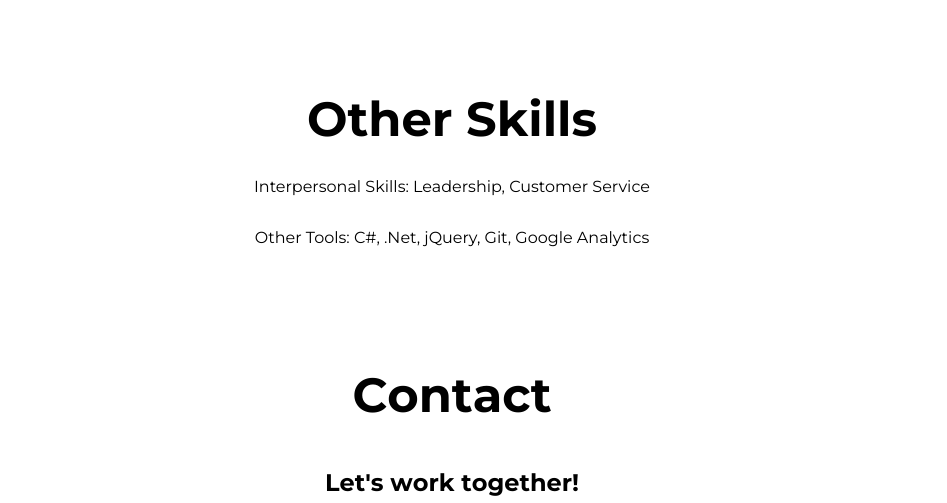
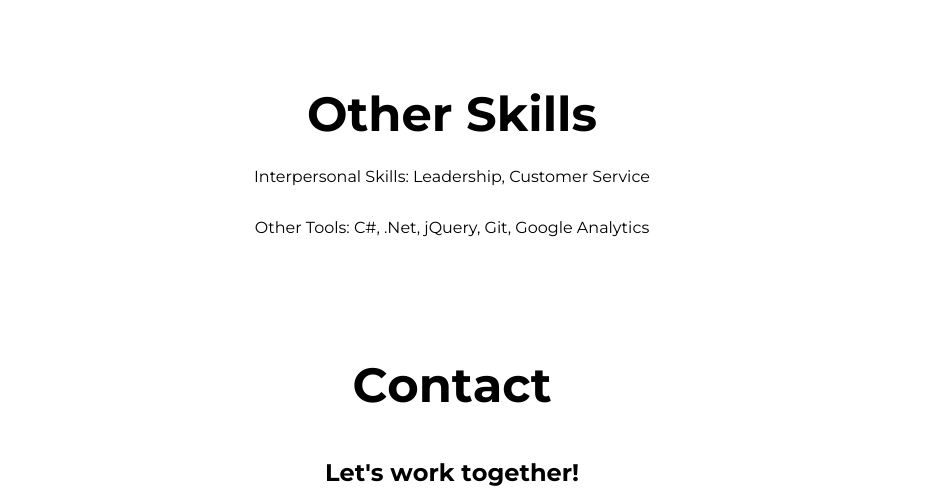
Before and after one commit to chjlarson/chjlarson.com, a Gatsby site: page / in a window 1280 px wide. Shown: the part 2283-2786 px from the top of the page, without its empty margins (188-1135 px from the left). Built offline with nearby package versions, Linux system fonts and the light colour scheme; Gatsby itself is replaced by a stand-in of ours.

Commit message:
Update promotion.scss

```diff
--- a/src/styles/promotion.scss
+++ b/src/styles/promotion.scss
@@ -7,6 +7,6 @@
   text-align: center;
   h1 {
     font-size: 3rem;
-    line-height: 20px;
+    line-height: 10px;
   }
 }
```
